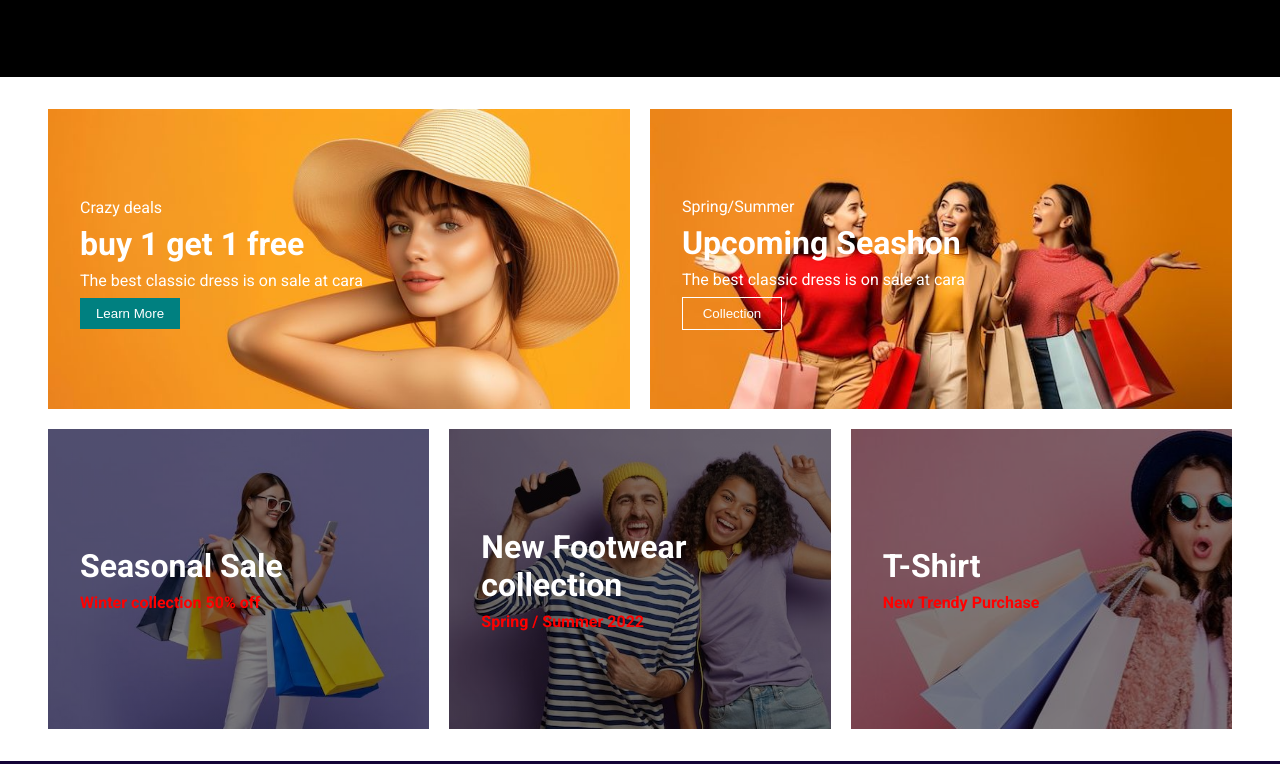
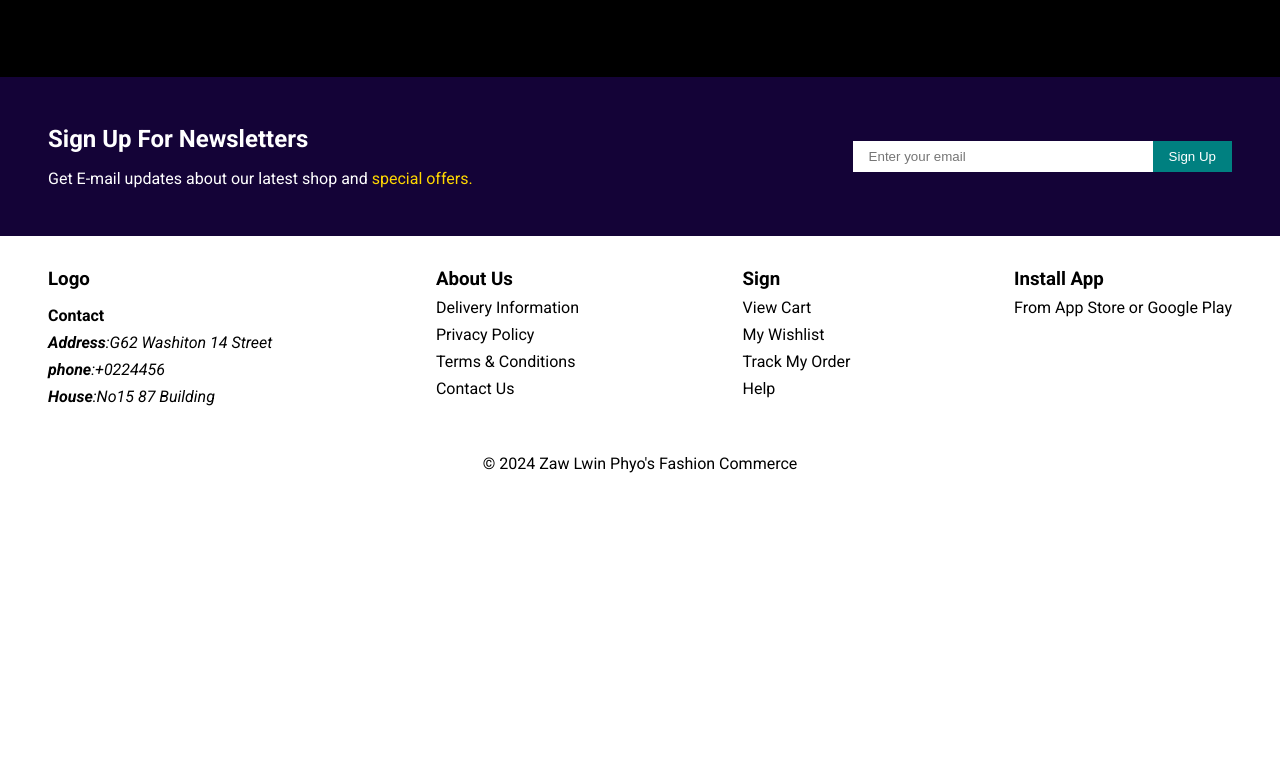
Before and after one commit to zawlwin223/fashionCommerce, a website built with Parcel: page index.html in a window 1280 px wide. Shown: the part 1286-2050 px from the top of the page. After the commit the page ends 1775 px from the top, so only its background shows below. Built offline with nearby package versions, Linux system fonts and the light colour scheme; no server answers.

Commit message:
fixed pagination error

```diff
--- a/index.html
+++ b/index.html
@@ -98,37 +98,6 @@
         </div>
       </section>
 
-      <!-- promotion -->
-      <section class="promotion">
-        <div class="first_row">
-          <div class="card">
-            <p>Crazy deals</p>
-            <h3>buy 1 get 1 free</h3>
-            <p>The best classic dress is on sale at cara</p>
-            <button>Learn More</button>
-          </div>
-          <div class="card">
-            <p>Spring/Summer</p>
-            <h3>Upcoming Seashon</h3>
-            <p>The best classic dress is on sale at cara</p>
-            <button>Collection</button>
-          </div>
-        </div>
-        <div class="second_row">
-          <div class="card">
-            <h3>Seasonal Sale</h3>
-            <p>Winter collection 50% off</p>
-          </div>
-          <div class="card">
-            <h3>New Footwear collection</h3>
-            <p>Spring / Summer 2022</p>
-          </div>
-          <div class="card">
-            <h3>T-Shirt</h3>
-            <p>New Trendy Purchase</p>
-          </div>
-        </div>
-      </section>
     </section>
 
     <!-- shop page -->
--- a/src/js/controller.js
+++ b/src/js/controller.js
@@ -29,6 +29,7 @@ const renderDetailItem = async function () {
 
 const paginationController = async function (pageNumber) {
   shop.renderItems(model.paginate(pageNumber))
+  shop.lazyLoading()
 }
 
 const getProductDetailController = function (id) {
```
